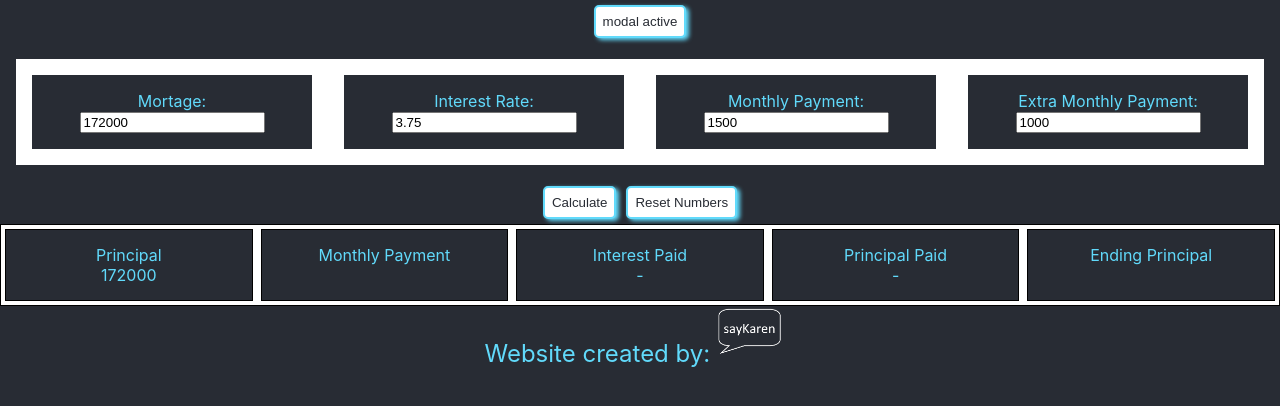
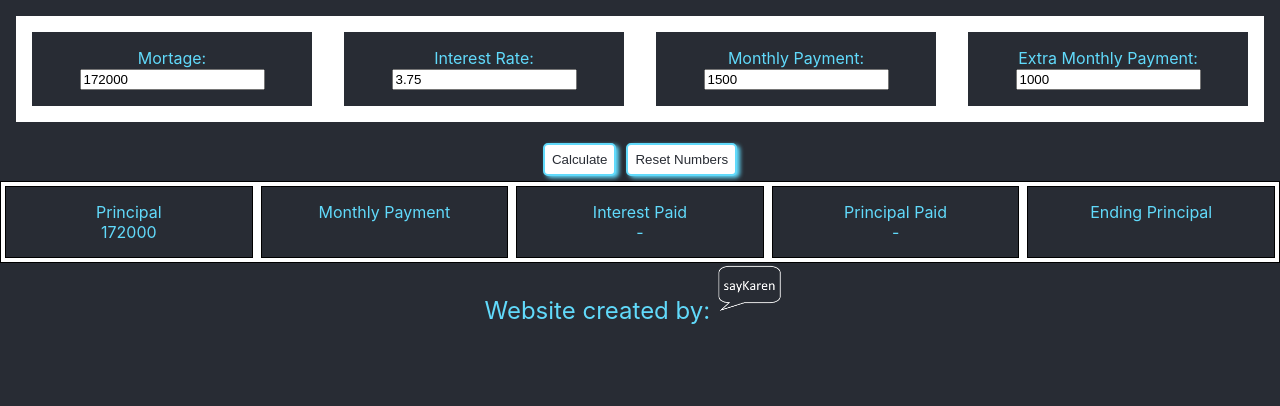
Before and after one commit to saykaren/LoanTest, a React (Create React App) app: page / in a window 1280 px wide. Shown: the top 406 px of the page. Built offline with nearby package versions, Linux system fonts and the light colour scheme.

Commit message:
Hide modal amount saved as I will add and the testing activate modal button

```diff
--- a/src/components/app/App.js
+++ b/src/components/app/App.js
@@ -153,12 +153,12 @@ const App = () => {
   // let savedTotalPaid = parseFloat(totalPaid-extraTotalPaid).toFixed(2);
   return (
       <section className="App">
-        <button
+        {/*<button*/}
 
-            onClick={() => calculateModalDetails()}
-        >
-          modal active
-        </button>
+        {/*    onClick={() => calculateModalDetails()}*/}
+        {/*>*/}
+        {/*  modal active*/}
+        {/*</button>*/}
         {modal && <div className="modal">
           <h2 className="modal-header">
             <span className='positiveLarge'>Savings!</span>
@@ -173,10 +173,10 @@ const App = () => {
             <div className='amounts positive'>
               {savedYears} years {savedMonths} months Saved!
             </div>
-            <div className='amounts positive'>
+            {/*<div className='amounts positive'>*/}
 
-              $XXXXX Saved
-            </div>
+            {/*  $XXXXX Saved*/}
+            {/*</div>*/}
 
           </div>
         </div>}
@@ -249,7 +249,7 @@ const App = () => {
         {/* ****Below is for extra********* */}
         { extraNewEndingPrincipalArray.length>1 &&
         <div id="flexTable">
-          {/*<div className="tableCell">Date</div>*/}
+
           <div className="tableCell">
             Extra Principal
             <div className="cellDetails">{principal}</div>
@@ -299,7 +299,7 @@ const App = () => {
         }
 
         <div id="flexTable">
-          {/*<div className="tableCell">Date</div>*/}
+
           <div className="tableCell">
             Principal
             <div className="cellDetails">{principal}</div>
```
